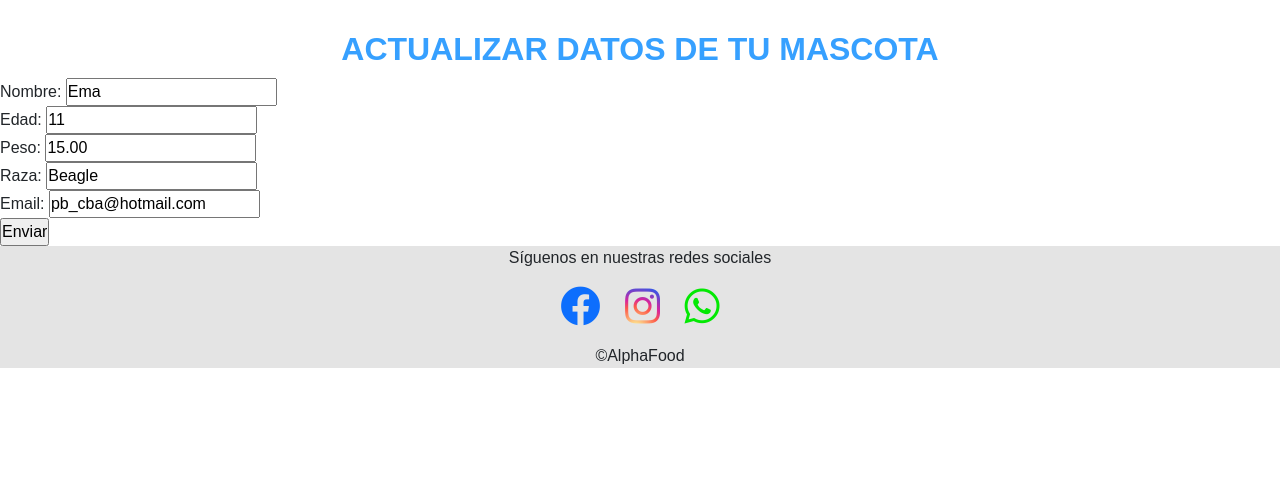
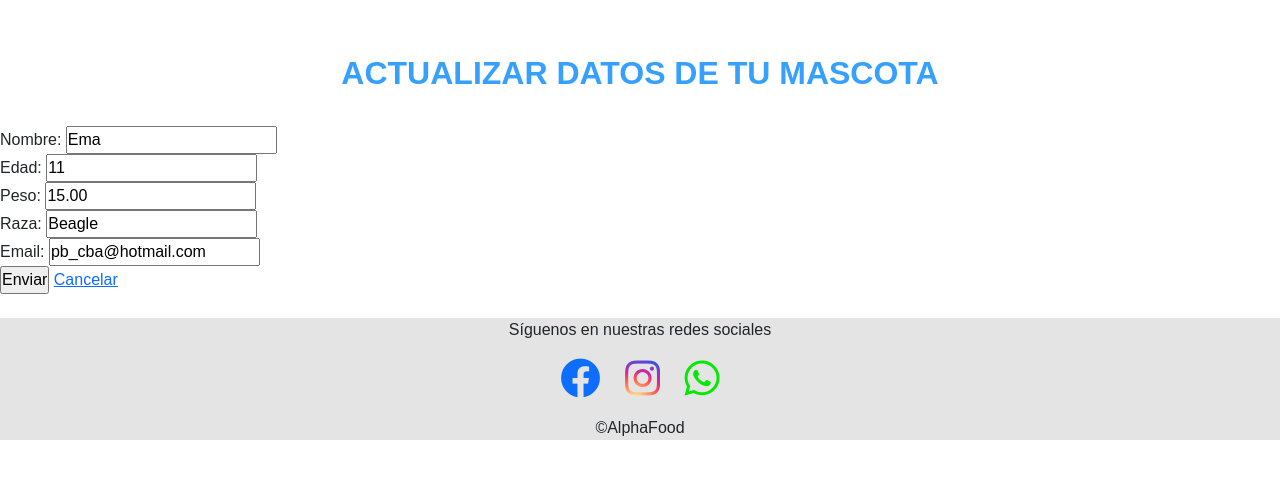
Before and after one commit to natimmansilla/AlphaFood, a Django app: page /mascotas/mascotas/editar/1/ in a window 1280 px wide. Shown: the part 120-599 px from the top of the page. Run offline with Django 4.2, Linux system fonts and the light colour scheme; data comes from the database, SQL or seed files in the repository.

Commit message:
corregir CRUD

```diff
--- a/mascotas_app/templates/base.html
+++ b/mascotas_app/templates/base.html
@@ -37,9 +37,8 @@
         </nav>
 
     </header>
-
-
-    <! - Contenedor de contenido que cambia en los demas html (index, registrar, editar) -->
+    <br/>
+    <!-- Contenedor de contenido que cambia en los demas html (index, registrar, editar) -->
     <div class="contenedor">
         {% block contenido %}  {% endblock %}
     </div>
--- a/mascotas_app/templates/mascotas/editar.html
+++ b/mascotas_app/templates/mascotas/editar.html
@@ -4,9 +4,9 @@
 
 {% block contenido %}
 <h2>ACTUALIZAR DATOS DE TU MASCOTA</h2>
-
+<br>
 {% include 'mascotas/form.html' %}
-
+<br>
 
 
 
--- a/mascotas_app/templates/mascotas/form.html
+++ b/mascotas_app/templates/mascotas/form.html
@@ -14,4 +14,5 @@
     </div>
     {% endfor %}
     <input name="" id="" type="submit" value = "Enviar">
+    <a name="" id="" class="button" href="{% url 'mascotas_app:mascotas' %}">Cancelar</a>
 </form>
--- a/mascotas_app/templates/mascotas/registrar.html
+++ b/mascotas_app/templates/mascotas/registrar.html
@@ -5,7 +5,8 @@
 {% block contenido %}
 <h2>REGISTRA A TU MASCOTA</h2>
 <h3>Datos de tu mascota</h3>
+<br>
 {% include 'mascotas/form.html' %}
-
+<br>
 
 {% endblock %}
```
